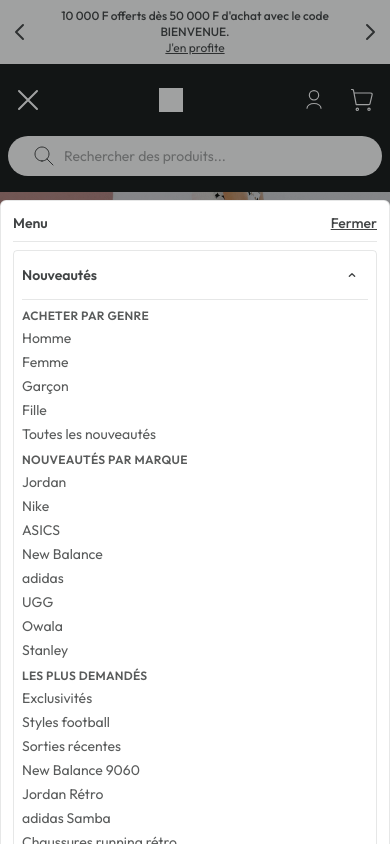
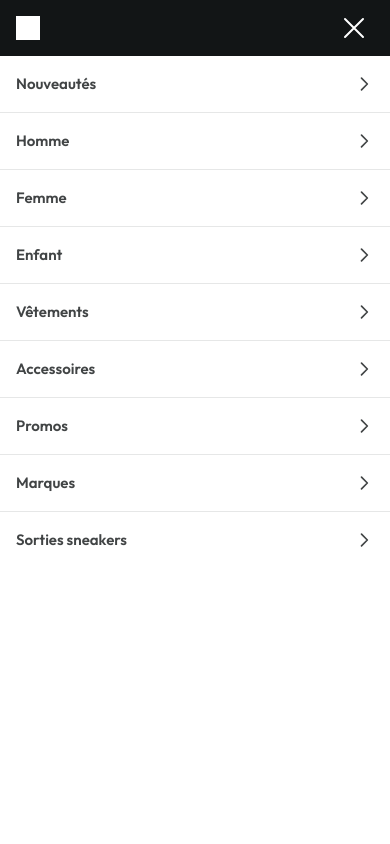
Before and after one commit to twocoderz/ecom.saas, a React (Vite) app: page / in a window 390 px wide. Both pictures are taken after a click on the button 28 px from the left and 100 px from the top of the page. Shown: the top 844 px of the page. Built offline with nearby package versions, Linux system fonts and the light colour scheme.

Commit message:
implement mobile menu drawer

```diff
--- a/src/shared/components/navigation/MainHeader.tsx
+++ b/src/shared/components/navigation/MainHeader.tsx
@@ -1,4 +1,5 @@
-import { useEffect, useState } from "react";
+import { useEffect, useRef, useState } from "react";
+import { createPortal } from "react-dom";
 import { Link } from "react-router-dom";
 import Logo from "../branding/Logo";
 import { Container } from "../layout/Container";
@@ -17,28 +18,25 @@
 import { useCartStore } from "../../../stores/useCartStore";
 import { ROUTE_PATHS } from "../../../config/paths";
 
-/**
- * En-tête principal façon JD : bloc unifié recherche + compte + panier,
- * navigation catégories, version mobile compacte. 100% français, sans magasin.
- */
 export function MainHeader() {
   const [isMobileMenuOpen, setIsMobileMenuOpen] = useState(false);
   const mobileDrawerId = "mobile-main-menu";
   const cartCount = useCartStore((s) => s.count)();
+  const burgerButtonRef = useRef<HTMLButtonElement>(null);
 
+  // Plein écran JD : verrouille le scroll du body + rend le focus au burger.
   useEffect(() => {
     if (!isMobileMenuOpen) {
       return;
     }
 
-    const handleEsc = (event: KeyboardEvent) => {
-      if (event.key === "Escape") {
-        setIsMobileMenuOpen(false);
-      }
+    const previousOverflow = document.body.style.overflow;
+    const burgerButton = burgerButtonRef.current;
+    document.body.style.overflow = "hidden";
+    return () => {
+      document.body.style.overflow = previousOverflow;
+      burgerButton?.focus();
     };
-
-    window.addEventListener("keydown", handleEsc);
-    return () => window.removeEventListener("keydown", handleEsc);
   }, [isMobileMenuOpen]);
 
   return (
@@ -49,9 +47,12 @@
           {/* Ligne 1 : menu + logo + compte + panier */}
           <div className="flex items-center justify-between py-p2">
             <button
+              ref={burgerButtonRef}
               type="button"
               aria-label={
-                isMobileMenuOpen ? "Fermer le menu mobile" : "Ouvrir le menu mobile"
+                isMobileMenuOpen
+                  ? "Fermer le menu mobile"
+                  : "Ouvrir le menu mobile"
               }
               aria-controls={mobileDrawerId}
               aria-expanded={isMobileMenuOpen}
@@ -91,28 +92,24 @@
             </div>
           </div>
 
-          {/* Ligne 2 : recherche mobile pleine largeur */}
-          <div className="mt-p2 pb-p2">
-            <MobileSearchBar />
-          </div>
+          {/* Ligne 2 : recherche mobile pleine largeur, masquée quand le menu est ouvert */}
+          {!isMobileMenuOpen && (
+            <div className="mt-p2 pb-p2">
+              <MobileSearchBar />
+            </div>
+          )}
 
-          {/* Drawer mobile en overlay */}
-          {isMobileMenuOpen && (
-            <>
-              <button
-                type="button"
-                aria-label="Fermer le menu mobile"
-                onClick={() => setIsMobileMenuOpen(false)}
-                className="fixed inset-0 z-30 bg-black/40"
-              />
-              <div className="absolute left-0 right-0 top-full z-40 pt-p2">
+          {/* Drawer mobile plein écran façon JD */}
+          {isMobileMenuOpen &&
+            createPortal(
+              <div className="fixed inset-0 z-50 lg:hidden">
                 <MobileMenuDrawer
                   id={mobileDrawerId}
                   onClose={() => setIsMobileMenuOpen(false)}
                 />
-              </div>
-            </>
-          )}
+              </div>,
+              document.body,
+            )}
         </div>
 
         {/* Version desktop : un seul bloc segmenté */}
--- a/src/shared/components/navigation/MobileMenuDrawer.tsx
+++ b/src/shared/components/navigation/MobileMenuDrawer.tsx
@@ -1,110 +1,227 @@
-import { useState } from "react";
+import { useEffect, useMemo, useRef, useState } from "react";
 import { Link } from "react-router-dom";
-import { CaretDownIcon, CaretUpIcon } from "../../icons";
+import Logo from "../branding/Logo";
+import {
+  ChevronLeftIcon,
+  ChevronRightIcon,
+  CloseIcon,
+} from "../../icons";
 import { navMenuItems } from "../../data/NavMenu";
 
 /**
- * Tiroir de navigation mobile.
- * Repere JD : version compacte du mega menu avec accordions niveau 2.
+ * Menu mobile façon JD : plein écran, header noir, navigation drill-down
+ * Niveau 0 = catégories, Niveau 1 = sections, Niveau 2 = liens directs.
+ * Pas de bloc promo / visuel (choix produit).
  */
 type MobileMenuDrawerProps = {
   id: string;
   onClose: () => void;
 };
 
+function toTitleCase(value: string): string {
+  return value
+    .toLowerCase()
+    .split(" ")
+    .map((word) =>
+      word.length === 0 ? word : word[0].toUpperCase() + word.slice(1),
+    )
+    .join(" ");
+}
+
 export function MobileMenuDrawer({ id, onClose }: MobileMenuDrawerProps) {
-  const [openId, setOpenId] = useState<string>(navMenuItems[0]?.id ?? "");
+  const [stack, setStack] = useState<string[]>([]);
+  const backButtonRef = useRef<HTMLButtonElement>(null);
+  const closeButtonRef = useRef<HTMLButtonElement>(null);
 
-  const toggleSection = (itemId: string) => {
-    setOpenId((prev) => (prev === itemId ? "" : itemId));
+  const level1 = useMemo(
+    () => navMenuItems.find((item) => item.id === stack[0]) ?? null,
+    [stack],
+  );
+  const level2 = useMemo(
+    () => level1?.sections.find((section) => section.id === stack[1]) ?? null,
+    [level1, stack],
+  );
+
+  const depth = stack.length;
+  const headerTitle =
+    depth === 0
+      ? null
+      : depth === 1
+        ? (level1?.label ?? "")
+        : toTitleCase(level2?.title ?? level1?.label ?? "");
+
+  const push = (entryId: string) => {
+    setStack((prev) => [...prev, entryId]);
   };
+
+  const pop = () => {
+    setStack((prev) => prev.slice(0, -1));
+  };
+
+  // Focus : Retour quand on descend, X quand on remonte à la racine.
+  useEffect(() => {
+    if (depth === 0) {
+      closeButtonRef.current?.focus();
+    } else {
+      backButtonRef.current?.focus();
+    }
+  }, [depth]);
+
+  // Échap : remonte d'un niveau, ou ferme à la racine.
+  useEffect(() => {
+    const handleKeyDown = (event: KeyboardEvent) => {
+      if (event.key !== "Escape") return;
+      event.preventDefault();
+      if (stack.length > 0) {
+        pop();
+      } else {
+        onClose();
+      }
+    };
+
+    window.addEventListener("keydown", handleKeyDown);
+    return () => window.removeEventListener("keydown", handleKeyDown);
+  }, [stack.length, onClose]);
 
   return (
     <aside
       id={id}
-      className="rounded-md border border-black/10 bg-white p-p3 shadow-lg"
+      role="dialog"
+      aria-modal="true"
       aria-label="Menu mobile"
+      className="flex h-full flex-col bg-white"
     >
-      <div className="mb-p2 flex items-center justify-between border-b border-black/10 pb-p2">
-        <p className="text-sm font-semibold text-black-80">Menu</p>
+      {/* Header noir façon JD */}
+      <div className="relative flex h-14 shrink-0 items-center justify-between bg-black px-p4 text-white">
+        {depth === 0 ? (
+          <>
+            <Logo />
+            <button
+              ref={closeButtonRef}
+              type="button"
+              onClick={onClose}
+              aria-label="Fermer le menu mobile"
+              className="flex h-10 w-10 items-center justify-center focus-visible:outline-2 focus-visible:outline-offset-2 focus-visible:outline-white"
+            >
+              <CloseIcon className="h-6 w-6 text-white" />
+            </button>
+          </>
+        ) : (
+          <>
+            <button
+              ref={backButtonRef}
+              type="button"
+              onClick={pop}
+              aria-label="Revenir au niveau précédent"
+              className="flex h-10 items-center gap-p1 pr-p2 text-sm font-medium text-white focus-visible:outline-2 focus-visible:outline-offset-2 focus-visible:outline-white"
+            >
+              <ChevronLeftIcon className="h-5 w-5" />
+              Retour
+            </button>
+            <p className="pointer-events-none absolute left-1/2 -translate-x-1/2 text-base font-semibold text-white">
+              {headerTitle}
+            </p>
             <button
               type="button"
               onClick={onClose}
-          className="text-sm font-medium text-black-80 underline"
+              aria-label="Fermer le menu mobile"
+              className="flex h-10 w-10 items-center justify-center focus-visible:outline-2 focus-visible:outline-offset-2 focus-visible:outline-white"
             >
-          Fermer
+              <CloseIcon className="h-6 w-6 text-white" />
             </button>
+          </>
+        )}
       </div>
 
-      <nav>
-        <ul className="grid gap-p2">
-          {navMenuItems.map((item) => {
-            const isOpen = openId === item.id;
-            const sectionId = `mobile-menu-section-${item.id}`;
-
-            return (
-              <li
-                key={item.id}
-                className="rounded-sm border border-black/10 px-p2 py-p2"
+      {/* Piste coulissante : 1 panneau visible à la fois */}
+      <div className="relative flex-1 overflow-hidden">
+        <div
+          className="flex h-full transition-transform duration-250 ease-out motion-reduce:transition-none"
+          style={{ transform: `translateX(-${depth * 100}%)` }}
         >
-                <div className="flex items-center justify-between gap-p2">
-                  <Link
-                    to={item.href}
-                    onClick={onClose}
-                    className="text-sm font-semibold text-black-80 focus-visible:outline-none focus-visible:ring-2 focus-visible:ring-black"
+          {/* Niveau 0 : catégories */}
+          <nav
+            aria-label="Catégories"
+            aria-hidden={depth !== 0}
+            className="h-full min-w-full overflow-y-auto overscroll-contain"
           >
-                    {item.label}
-                  </Link>
+            <ul className="divide-y divide-black/10">
+              {navMenuItems.map((item) => (
+                <li key={item.id}>
                   <button
                     type="button"
-                    onClick={() => toggleSection(item.id)}
-                    aria-expanded={isOpen}
-                    aria-controls={sectionId}
-                    aria-label={
-                      isOpen ? `Fermer ${item.label}` : `Ouvrir ${item.label}`
-                    }
-                    className="flex h-8 w-8 items-center justify-center rounded-sm text-black-80 hover:bg-black/5 focus-visible:outline-none focus-visible:ring-2 focus-visible:ring-black"
+                    onClick={() => push(item.id)}
+                    tabIndex={depth === 0 ? 0 : -1}
+                    className="flex min-h-14 w-full items-center justify-between gap-p3 px-p4 py-p3 text-left text-[15px] font-semibold text-black-80 hover:bg-black/5 focus-visible:outline-none focus-visible:ring-2 focus-visible:ring-inset focus-visible:ring-black"
                   >
-                    {isOpen ? (
-                      <CaretUpIcon className="h-4 w-4" />
-                    ) : (
-                      <CaretDownIcon className="h-4 w-4" />
+                    <span>{item.label}</span>
+                    <ChevronRightIcon className="h-5 w-5 shrink-0 text-black-80" />
+                  </button>
+                </li>
+              ))}
+            </ul>
+          </nav>
+
+          {/* Niveau 1 : sections de la catégorie */}
+          <nav
+            aria-label={level1 ? `Sous-catégories ${level1.label}` : "Sous-catégories"}
+            aria-hidden={depth !== 1}
+            className="h-full min-w-full overflow-y-auto overscroll-contain"
+          >
+            {level1 && (
+              <ul className="divide-y divide-black/10">
+                <li>
+                  <Link
+                    to={level1.href}
+                    onClick={onClose}
+                    tabIndex={depth === 1 ? 0 : -1}
+                    className="flex min-h-14 items-center px-p4 py-p3 text-[15px] font-semibold text-black-80 hover:bg-black/5 focus-visible:outline-none focus-visible:ring-2 focus-visible:ring-inset focus-visible:ring-black"
+                  >
+                    Tout {level1.label.toLowerCase()}
+                  </Link>
+                </li>
+                {level1.sections.map((section) => (
+                  <li key={section.id}>
+                    <button
+                      type="button"
+                      onClick={() => push(section.id)}
+                      tabIndex={depth === 1 ? 0 : -1}
+                      className="flex min-h-14 w-full items-center justify-between gap-p3 px-p4 py-p3 text-left text-[15px] font-semibold text-black-80 hover:bg-black/5 focus-visible:outline-none focus-visible:ring-2 focus-visible:ring-inset focus-visible:ring-black"
+                    >
+                      <span>{toTitleCase(section.title)}</span>
+                      <ChevronRightIcon className="h-5 w-5 shrink-0 text-black-80" />
+                    </button>
+                  </li>
+                ))}
+              </ul>
             )}
-                  </button>
-                </div>
+          </nav>
 
-                {isOpen && (
-                  <ul
-                    id={sectionId}
-                    className="mt-p2 grid gap-p2 border-t border-black/10 pt-p2"
+          {/* Niveau 2 : liens directs, sans chevron */}
+          <nav
+            aria-label={level2 ? toTitleCase(level2.title) : "Articles"}
+            aria-hidden={depth !== 2}
+            className="h-full min-w-full overflow-y-auto overscroll-contain"
           >
-                    {item.sections.map((section) => (
-                      <li key={section.id} className="grid gap-p1">
-                        <p className="text-xs font-semibold uppercase tracking-wide text-black/70">
-                          {section.title}
-                        </p>
-                        <ul className="grid gap-p1">
-                          {section.links.map((child) => (
+            {level2 && (
+              <ul className="divide-y divide-black/10">
+                {level2.links.map((child) => (
                   <li key={child.id}>
                     <Link
                       to={child.href}
                       onClick={onClose}
-                                className="block text-sm text-black-70 underline-offset-2 hover:underline focus-visible:outline-none focus-visible:ring-2 focus-visible:ring-black"
+                      tabIndex={depth === 2 ? 0 : -1}
+                      className="flex min-h-14 items-center px-p4 py-p3 text-[15px] text-black-80 hover:bg-black/5 hover:underline hover:underline-offset-2 focus-visible:outline-none focus-visible:ring-2 focus-visible:ring-inset focus-visible:ring-black"
                     >
                       {child.label}
                     </Link>
                   </li>
                 ))}
               </ul>
-                      </li>
-                    ))}
-                  </ul>
             )}
-              </li>
-            );
-          })}
-        </ul>
           </nav>
+        </div>
+      </div>
     </aside>
   );
 }
```
Also changed, not shown: src/shared/components/ui/DesktopSearchBar.tsx (+8 -2 lines), Screenshot from 2026-09-28 10-41-51.png (added), mobile-iPhone_17_Pro_Max.png (added). Lines whose indentation alone changed are shown as unchanged.
